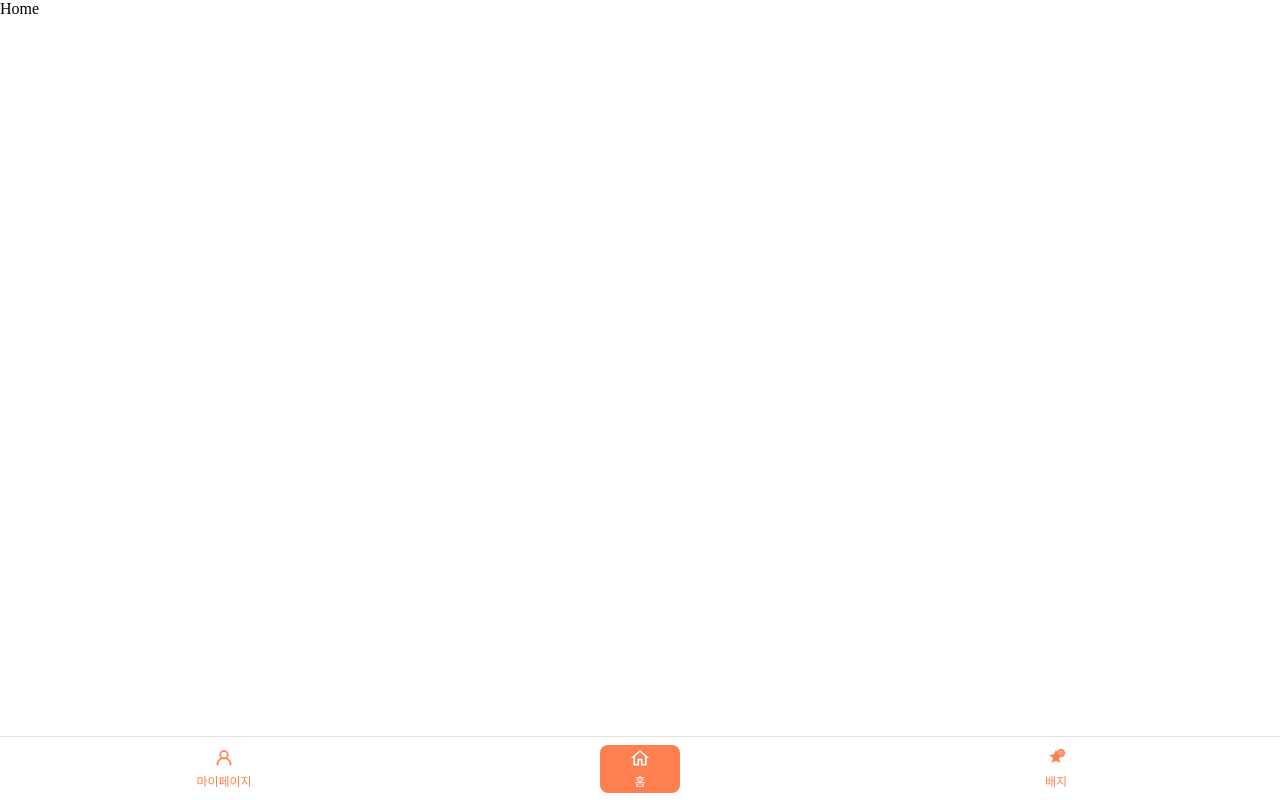
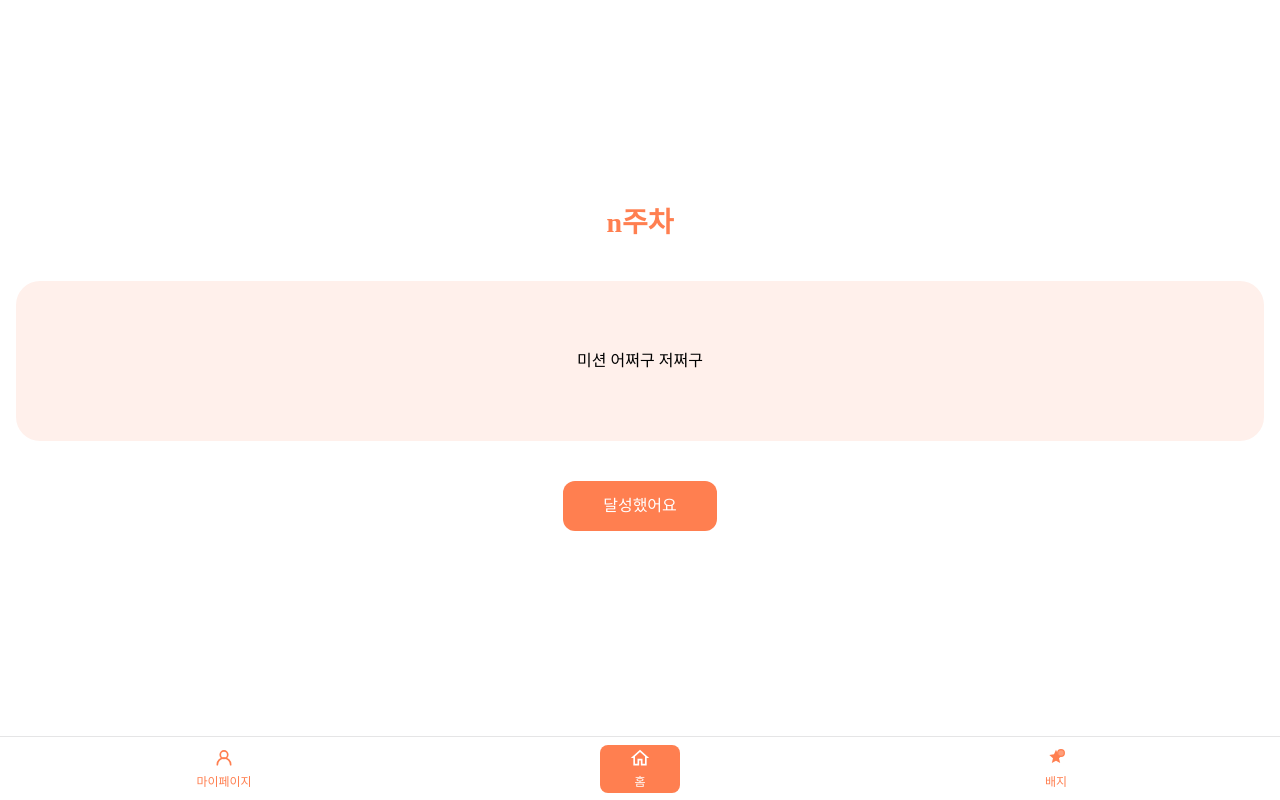
Before and after one commit to devclub-official/stoplist_fe, a React (Vite) app: page / in a window 1280 px wide. Built offline with nearby package versions, Linux system fonts and the light colour scheme; a web font is replaced by a local one.

Commit message:
feat: 메인 페이지 ui 구현

```diff
--- a/package.json
+++ b/package.json
@@ -4,7 +4,7 @@
   "version": "0.0.0",
   "type": "module",
   "scripts": {
-    "dev": "vite",
+    "dev": "vite --host",
     "build": "tsc -b && vite build",
     "lint": "eslint .",
     "preview": "vite preview"
--- a/src/app/router.tsx
+++ b/src/app/router.tsx
@@ -1,6 +1,10 @@
+import { lazy } from "react";
 import { createBrowserRouter, RouterProvider } from "react-router";
 import App from "./App";
 import ErrorPage from "./ErrorPage";
+
+const HomePage = lazy(() => import("@/page/HomePage"));
+const BadgePage = lazy(() => import("@/page/BadgePage"));
 
 const router = createBrowserRouter([
   {
@@ -9,7 +13,12 @@ const router = createBrowserRouter([
     children: [
       {
         index: true,
-        Component: () => <div>Home</div>,
+        Component: () => <HomePage />,
+        errorElement: <ErrorPage />,
+      },
+      {
+        path: "/badges",
+        Component: () => <BadgePage />,
         errorElement: <ErrorPage />,
       },
     ],
--- /dev/null
+++ b/src/page/BadgePage/index.tsx
@@ -0,0 +1,7 @@
+function BadgePage() {
+  return (
+    <div></div>
+  )
+}
+
+export default BadgePage
--- /dev/null
+++ b/src/page/HomePage/index.tsx
@@ -0,0 +1,15 @@
+function HomePage() {
+  return (
+    <div className="flex justify-center items-center h-full flex-col px-4 gap-10">
+      <h1 className="text-primary">n주차</h1>
+      <div className="w-full flex items-center justify-center h-40 bg-coral-100 rounded-3xl">
+        <div>미션 어쩌구 저쩌구</div>
+      </div>
+      <button className="bg-primary text-white text-m16 px-10 py-4 rounded-xl">
+        달성했어요
+      </button>
+    </div>
+  );
+}
+
+export default HomePage;
--- a/vite.config.ts
+++ b/vite.config.ts
@@ -7,7 +7,7 @@ import { resolve } from 'path'
 export default defineConfig({
   plugins: [react(), tailwindcss()],
   server: {
-    port: 3000
+    port: 3300
   },
   resolve: {
     alias: {
```
